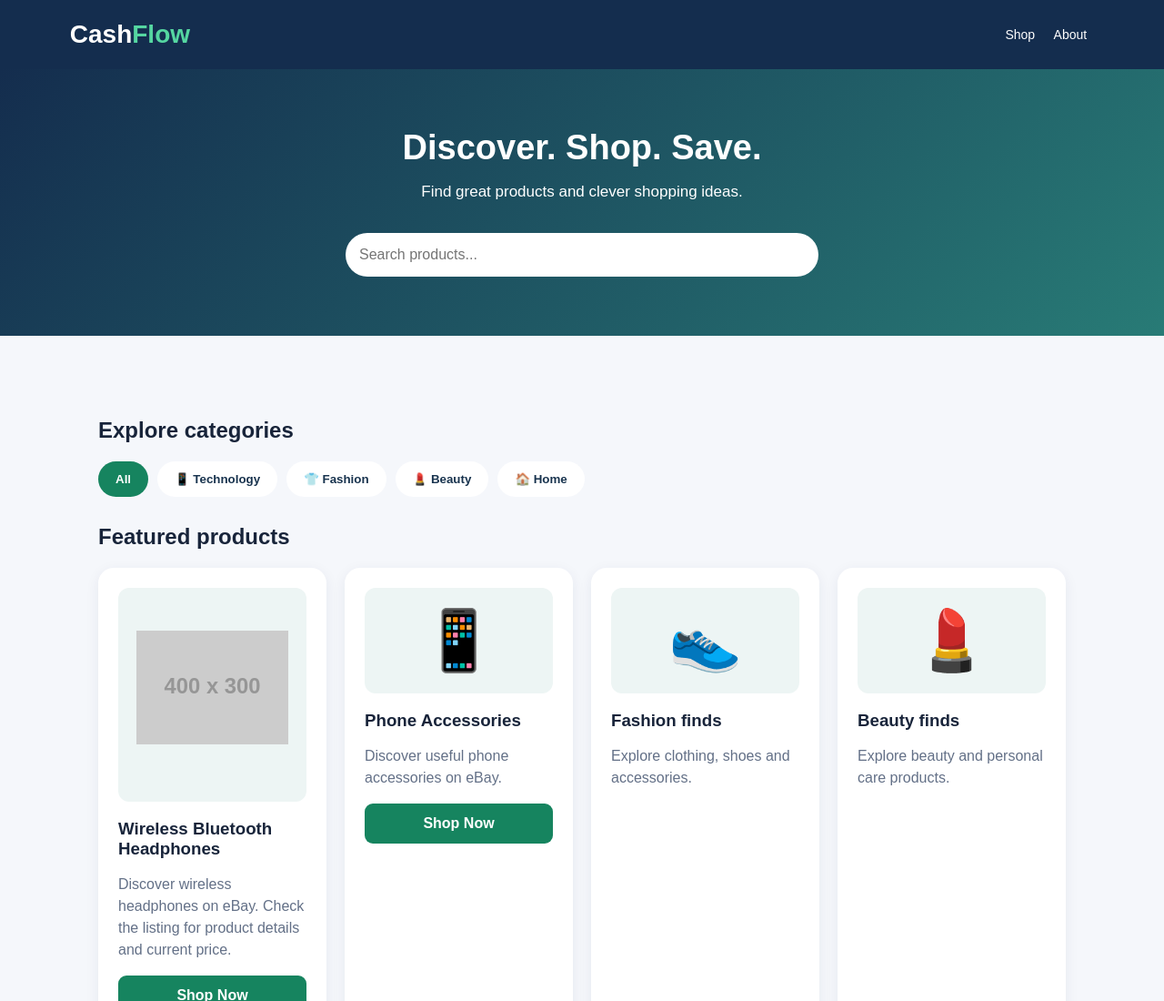
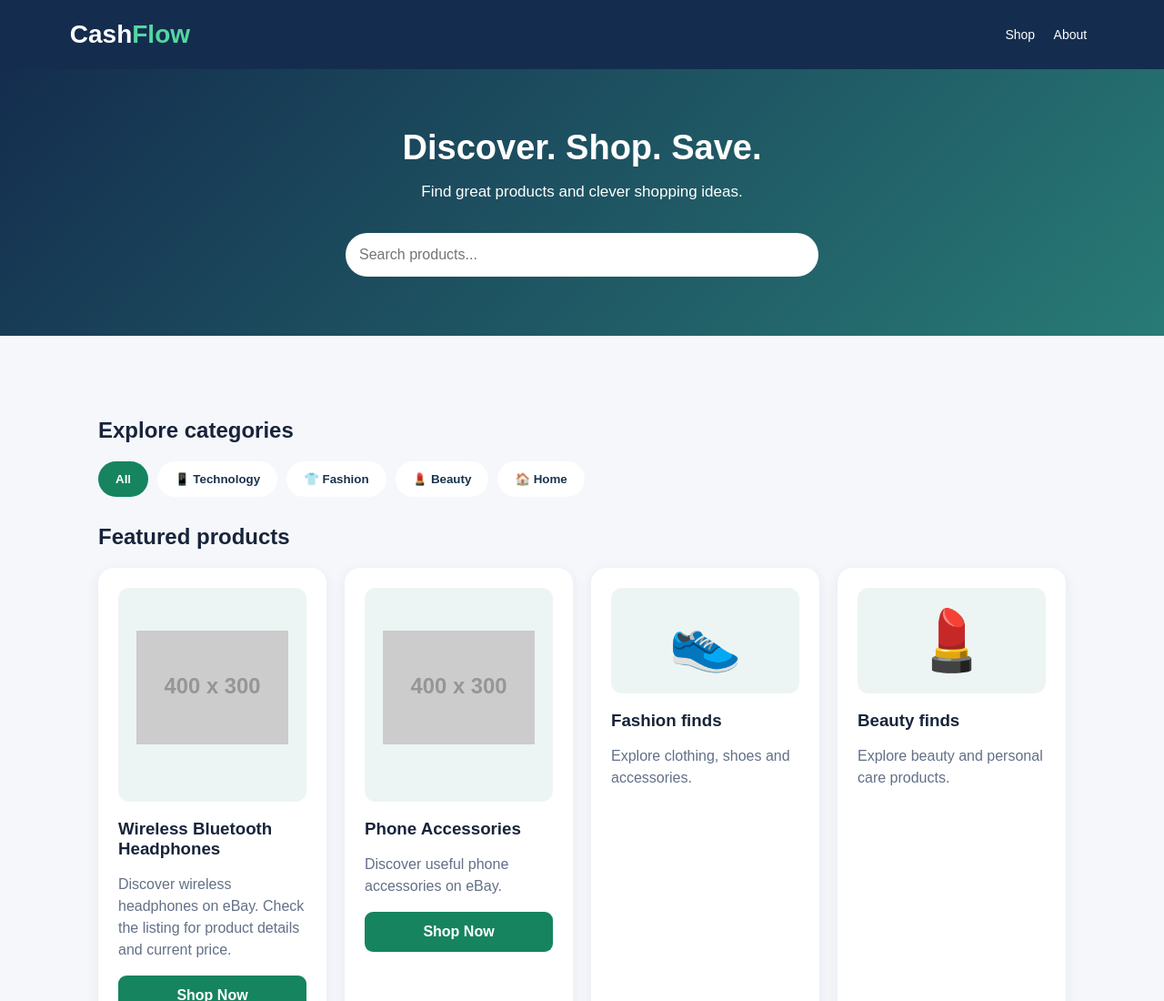
Before and after one commit to hawk4man-pixel/cashflow-site, a plain HTML site: page index.html in a window 1280 px wide. Shown: the top 1100 px of the page at 91% size. Drawn offline with Linux system fonts and the light colour scheme; placeholder pictures from the web are drawn by us.

Commit message:
Update index.html

```diff
--- a/index.html
+++ b/index.html
@@ -76,7 +76,11 @@ footer a{color:#9ce7c6}
 </div>
 
 <div class="card" data-category="Technology">
-  <div class="product-icon">📱</div>
+  <div class="product-icon">
+  <img src="https://placehold.co/400x300?text=Phone+Accessories"
+       alt="Phone Accessories"
+       style="width:100%;height:180px;object-fit:contain;">
+</div>
   <h3>Phone Accessories</h3>
   <p>Discover useful phone accessories on eBay.</p>
   <a class="shop"
```
